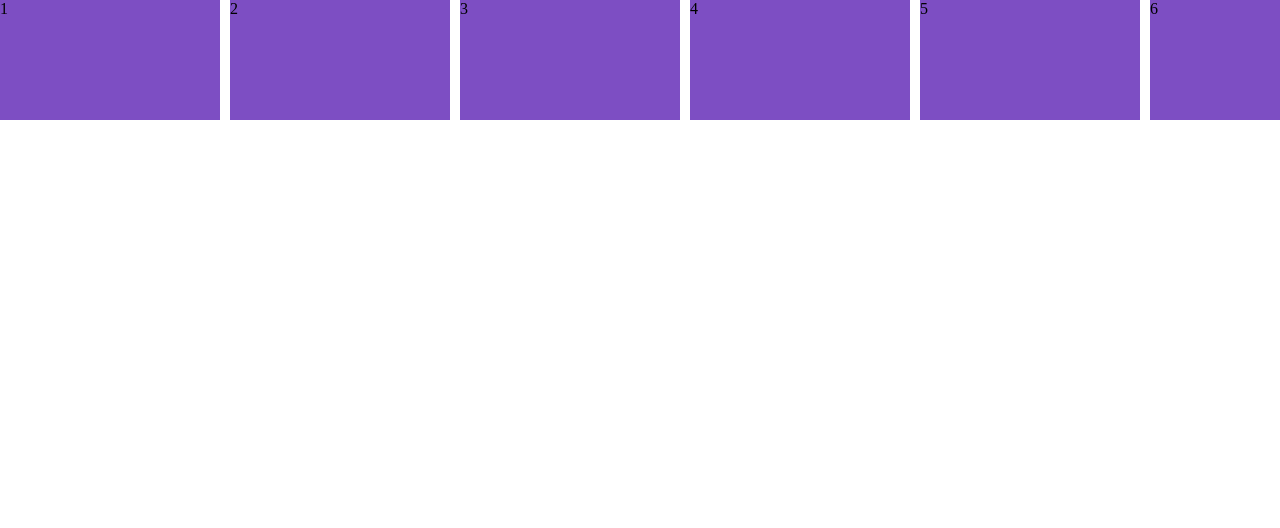
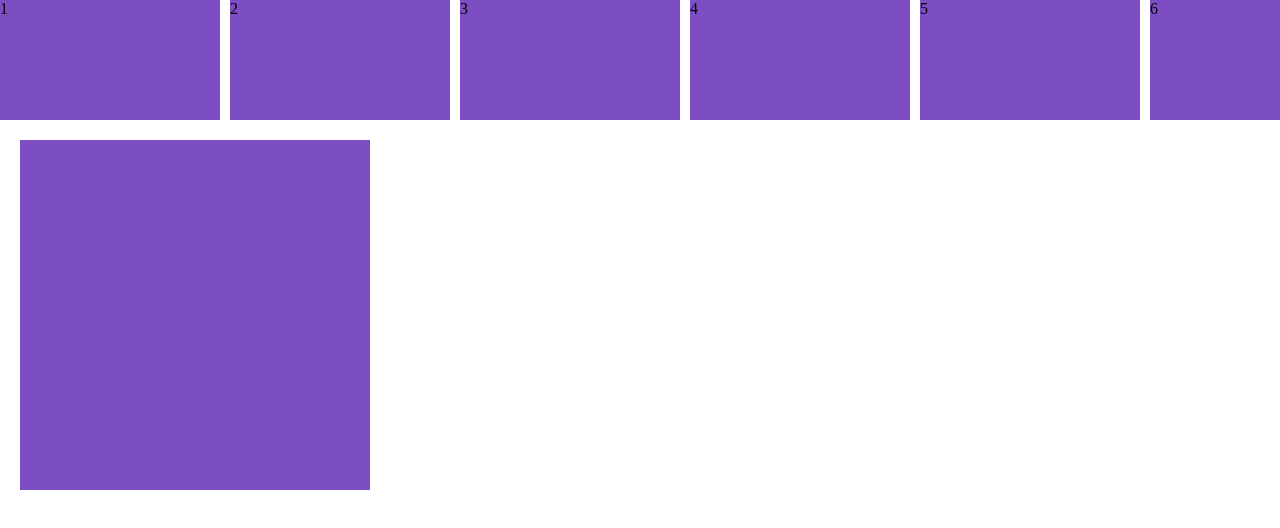
Before and after one commit to VashUber/drag-scroll-vue3, a Vue app: page / in a window 1280 px wide. Shown: the top 528 px of the page. Built offline with nearby package versions, Linux system fonts and the light colour scheme.

Commit message:
feature: added direction option

```diff
--- a/package.json
+++ b/package.json
@@ -11,6 +11,11 @@
     "type": "git",
     "url": "git+https://github.com/VashUber/drag-scroll-vue3.git"
   },
+  "keywords": [
+    "vue 3",
+    "drag scroll",
+    "directive"
+  ],
   "exports": {
     ".": {
       "import": "./dist/drag-scroll.es.js",
--- a/src/App.vue
+++ b/src/App.vue
@@ -1,7 +1,13 @@
 <template>
-  <div class="list" v-drag-scroll>
-    <div v-for="i in 80" :key="i" class="block">
-      {{ i }}
+  <div>
+    <div class="list" v-drag-scroll>
+      <div v-for="i in 80" :key="i" class="block">
+        {{ i }}
+      </div>
+    </div>
+
+    <div class="wrapper" v-drag-scroll.options="{ speed: 2, direction: 'y' }">
+      <div class="xy-block"></div>
     </div>
   </div>
 </template>
@@ -12,6 +18,19 @@
 * {
   padding: 0;
   margin: 0;
+}
+
+.wrapper {
+  margin: 20px;
+  width: 350px;
+  height: 350px;
+  overflow: scroll;
+}
+
+.xy-block {
+  width: 500px;
+  height: 500px;
+  background: #7d4ec3;
 }
 
 .list {
@@ -26,7 +45,7 @@
   .block {
     background: #7d4ec3;
     min-width: 220px;
-    min-height: 120px;
+    height: 120px;
   }
 }
 </style>
--- a/src/directive/drag-scroll.ts
+++ b/src/directive/drag-scroll.ts
@@ -1,24 +1,54 @@
 import { DirectiveBinding, ObjectDirective } from "vue";
 
-let previousPosition = 0;
-let speed = 1;
+enum Direction {
+  all = "all",
+  x = "x",
+  y = "y",
+}
+
+type OptionsType = {
+  speed: number;
+  direction: Direction;
+};
+
+let previousPositionX = 0;
+let previousPositionY = 0;
+const options: OptionsType = {
+  speed: 1,
+  direction: Direction.all,
+};
 
 const onMouseOver = (e: MouseEvent, el: HTMLElement) => {
-  const sign = previousPosition < e.clientX ? -1 : 1;
+  const signX = previousPositionX < e.clientX ? -1 : 1;
+  const signY = previousPositionY < e.clientY ? -1 : 1;
 
-  el.scrollTo({
-    left: el.scrollLeft + sign * Math.abs(e.clientX - previousPosition) * speed,
-    top: 0,
+  const scrollTo: ScrollToOptions = {
+    left:
+      options.direction === Direction.all || options.direction === Direction.x
+        ? el.scrollLeft +
+          signX * Math.abs(e.clientX - previousPositionX) * options.speed
+        : 0,
+
+    top:
+      options.direction === Direction.all || options.direction === Direction.y
+        ? el.scrollTop +
+          signY * Math.abs(e.clientY - previousPositionY) * options.speed
+        : 0,
+
     behavior: "smooth",
-  });
+  };
 
-  previousPosition = e.clientX;
+  el.scrollTo(scrollTo);
+
+  previousPositionX = e.clientX;
+  previousPositionY = e.clientY;
 };
 
 const dragScroll: ObjectDirective = {
   created(el: HTMLElement, binding: DirectiveBinding) {
-    if (binding.modifiers.speed) {
-      speed = binding.value;
+    if (binding.modifiers.options) {
+      options.speed = binding.value.speed || 1;
+      options.direction = binding.value.direction || Direction.all;
     }
   },
   mounted(el: HTMLElement) {
@@ -30,7 +60,9 @@ const dragScroll: ObjectDirective = {
     });
 
     el.onmousedown = (e) => {
-      previousPosition = e.clientX;
+      previousPositionX = e.clientX;
+      previousPositionY = e.clientY;
+
       el.onmousemove = (e) => onMouseOver(e, el);
     };
 
```
Also changed, not shown: 1 other file (tests, documents, lock files or other folders).
